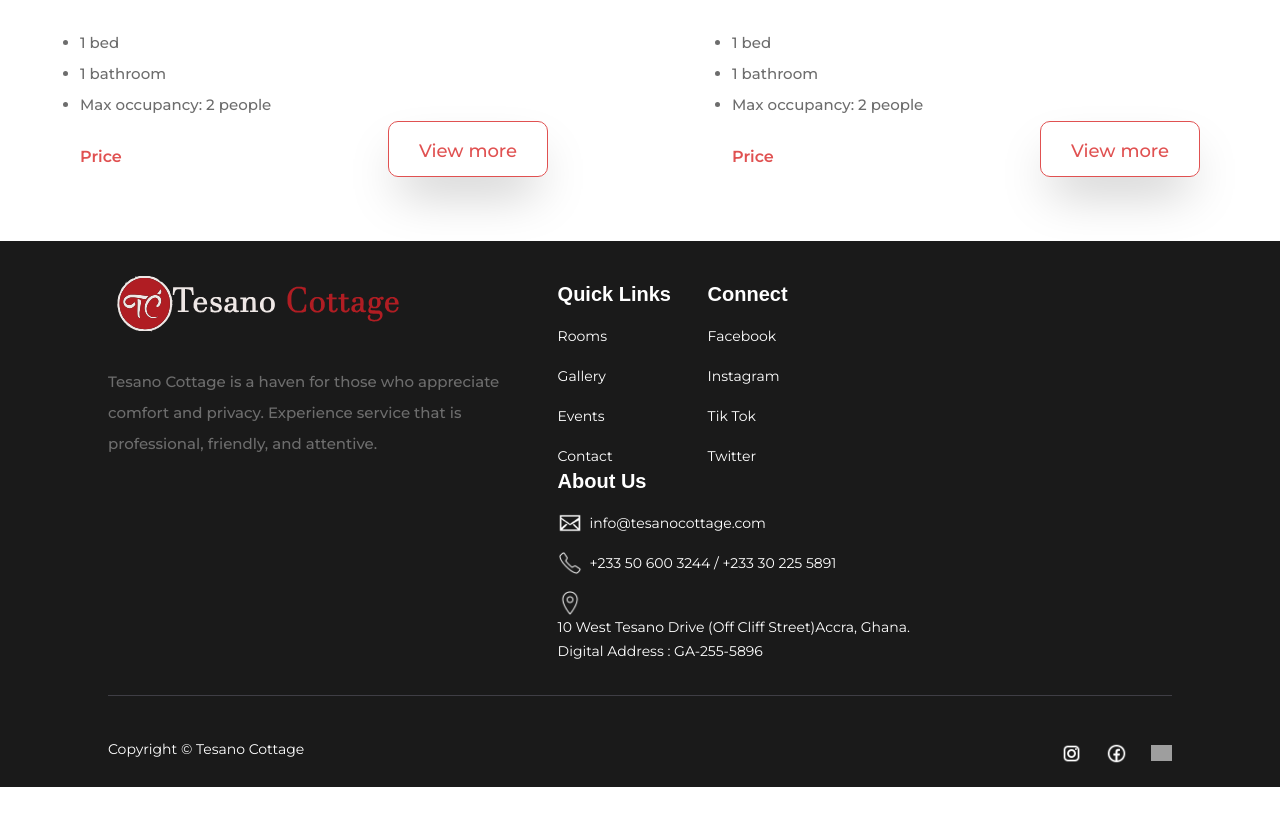
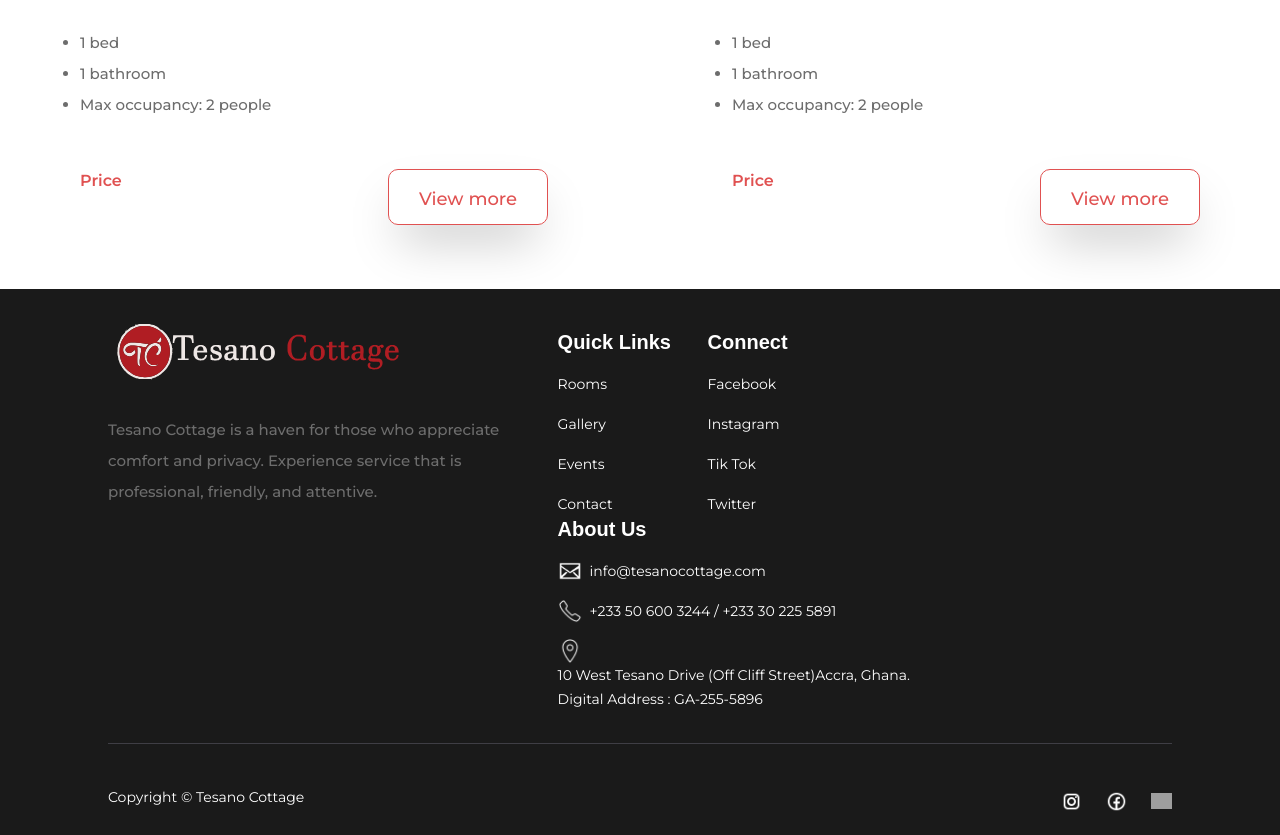
Before and after one commit to nettey-senpai/tesanocottage-website, a React (Vite) app: page /#/rooms in a window 1280 px wide. Shown: the part 925-1760 px from the top of the page. Before the commit the page ends 1712 px from the top, so only its background shows below. Built offline with nearby package versions, Linux system fonts and the light colour scheme; grey boxes are pictures that could not be loaded; a web font is replaced by a local one.

Commit message:
update rooms page

```diff
--- a/src/components/RoomCard.jsx
+++ b/src/components/RoomCard.jsx
@@ -27,10 +27,8 @@ const RoomCard = ({ img, title, bath, bed, people, price }) => (
         <li>Max occupancy: {people}</li>
       </ul>
 
-      <div className="flex flex-1 justify-between md:last:pr-20">
-        <p className="font-montserrat font-semibold text-pomo-red pt-6">
-          {price}
-        </p>
+      <div className="flex flex-1 justify-between md:last:pr-20 pt-12">
+        <p className="font-montserrat font-semibold text-pomo-red">{price}</p>
 
         <Button
           label="View more"
```
